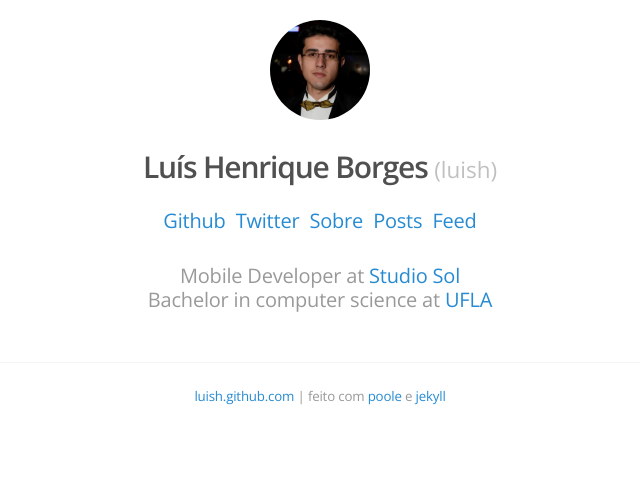
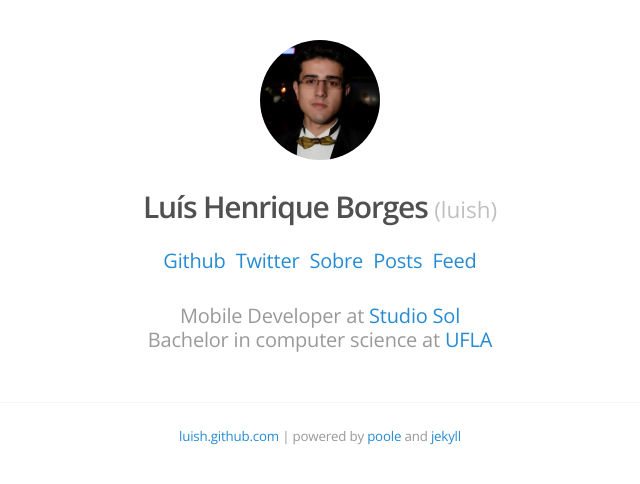
Before and after one commit to luish/luish.github.io, a Jekyll site: the page built from index.html, in a window 1280 px wide. Shown: the top 484 px of the page, without its empty margins (320-960 px from the left). Built offline with Jekyll 4.4.1, drawn with Linux system fonts in a browser that asks for light colours; some web fonts are replaced; Markdown is read by kramdown in place of the engine named in the settings; the list of posts is cut into pages by our own code.

Commit message:
css and footer

```diff
--- a/_includes/footer.html
+++ b/_includes/footer.html
@@ -1,5 +1,5 @@
 <div class="footer">
     <p>
-      <small><a href="http://luish.github.com">luish.github.com</a> | feito com <a href="https://github.com/poole/poole">poole</a> e <a href="http://jekyllrb.com/">jekyll</a></small>
+      <small><a href="http://luish.github.com">luish.github.com</a> | powered by <a href="https://github.com/poole/poole">poole</a> and <a href="http://jekyllrb.com/">jekyll</a></small>
     </p>
 </div>
--- a/public/css/style.css
+++ b/public/css/style.css
@@ -83,15 +83,16 @@ a:hover {
 
 .masthead-photo {
     text-align: center;
+    margin-top: 20px;
 }
 
 .masthead-photo img {
     display: inline-block;
-    width: 100px;
-    height: 100px;
-    border-radius: 50px;
-    -moz-border-radius: 50px;
-    -webkit-border-radius: 50px;
+    width: 120px;
+    height: 120px;
+    border-radius: 60px;
+    -moz-border-radius: 60px;
+    -webkit-border-radius: 60px;
 }
 
 .post-title, .masthead-title {
```
